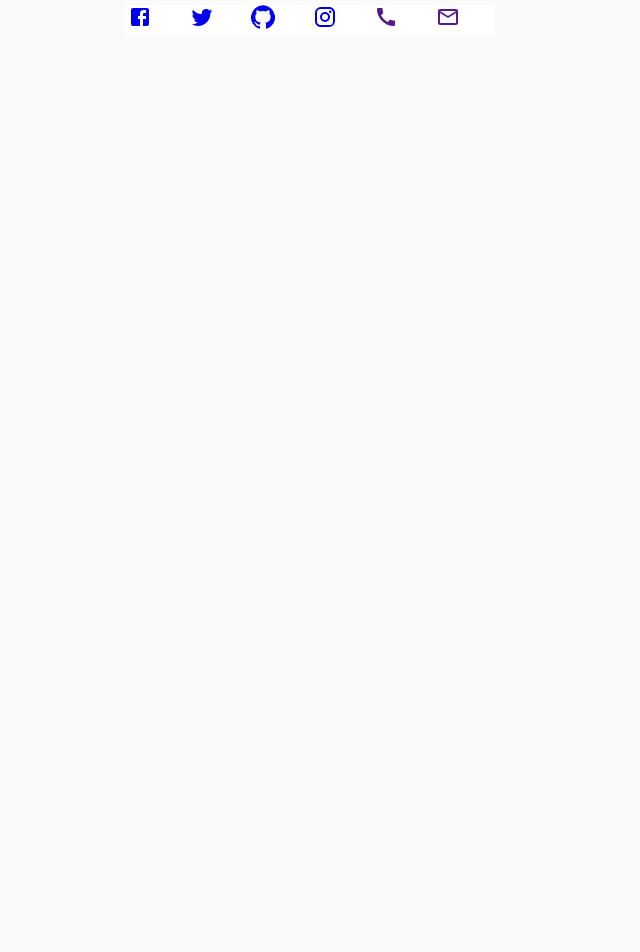
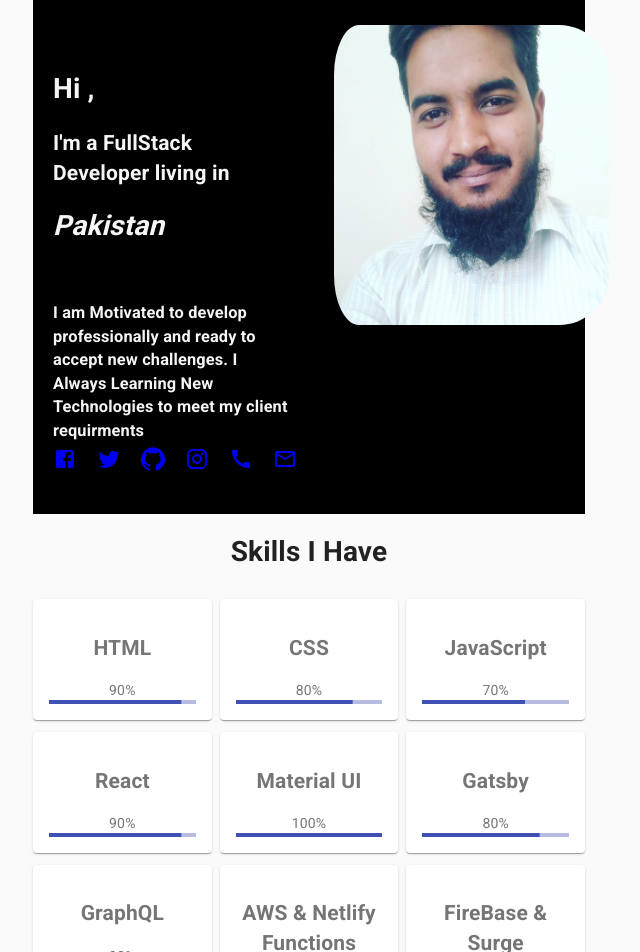
Before and after one commit to abdulwaqar844/Dev-Waqar, a React (Create React App) app: page / in a window 1280 px wide. Shown: the top 952 px of the page, without its empty margins (331-971 px from the left). Before the commit the page ends 800 px from the top, so only its background shows below. Built offline with nearby package versions, Linux system fonts and the light colour scheme.

Commit message:
header updated

```diff
--- a/src/App.js
+++ b/src/App.js
@@ -1,14 +1,16 @@
 import React from 'react';
 import CssBaseline from '@material-ui/core/CssBaseline';
-import Typography from '@material-ui/core/Typography';
 import Container from '@material-ui/core/Container';
-import Menu from './components/menu'
+import Header from './components/header'
+import Skills from './components/Skill'
+import './components/style.css'
 export default function App() {
   return (
     <React.Fragment>
       <CssBaseline />
-      <Container maxWidth="xl">
-      <Menu />
+      <Container maxWidth="sm">
+      <Header/>
+      <Skills/>
       </Container>
     </React.Fragment>
   );
--- /dev/null
+++ b/src/components/Skill.js
@@ -0,0 +1,102 @@
+import React from 'react';
+import { makeStyles } from '@material-ui/core/styles';
+import Paper from '@material-ui/core/Paper';
+import Grid from '@material-ui/core/Grid';
+import LinearProgress from '@material-ui/core/LinearProgress';
+
+import './style.css'
+const useStyles = makeStyles((theme) => ({
+  root: {
+    flexGrow: 1,
+    textAlign: 'center',
+  },
+  paper: {
+    padding: theme.spacing(2),
+    textAlign: 'center',
+    color: theme.palette.text.secondary,
+  },
+}));
+
+export default function SkillSet() {
+  const classes = useStyles();
+
+  return (
+    <div className={classes.root}>
+      <h1>Skills I Have</h1>
+      <Grid container className="skill-set" spacing={1}>
+        <Grid item xs={12} sm={4}>
+          <Paper className={classes.paper}>
+            <h2>HTML</h2>
+            <label>90%</label>
+            <LinearProgress variant="determinate" value={90} />
+          </Paper>
+        </Grid>
+        <Grid item xs={12} sm={4}>
+          <Paper className={classes.paper}>
+            <h2>CSS</h2>
+            <label>80%</label>
+            <LinearProgress variant="determinate" value={80} />
+          </Paper>
+        </Grid>
+        <Grid item xs={12} sm={4}>
+          <Paper className={classes.paper}>
+            <h2>JavaScript</h2>
+            <label>70%</label>
+            <LinearProgress variant="determinate" value={70} />
+
+          </Paper>
+        </Grid>
+      </Grid>
+      <Grid container className="skill-set" spacing={1}>
+        <Grid item xs={12} sm={4}>
+          <Paper className={classes.paper}>
+            <h2>React</h2>
+            <label>90%</label>
+            <LinearProgress variant="determinate" value={90} />
+          </Paper>
+        </Grid>
+        <Grid item xs={12} sm={4}>
+          <Paper className={classes.paper}>
+            <h2>Material UI</h2>
+            <label>100%</label>
+            <LinearProgress variant="determinate" value={100} />
+          </Paper>
+        </Grid>
+        <Grid item xs={12} sm={4}>
+          <Paper className={classes.paper}>
+            <h2>Gatsby</h2>
+            <label>80%</label>
+            <LinearProgress variant="determinate" value={80} />
+
+          </Paper>
+        </Grid>
+
+      </Grid>
+      <Grid container className="skill-set" spacing={1}>
+        <Grid item xs={12} sm={4}>
+          <Paper className={classes.paper}>
+            <h2>GraphQL</h2>
+            <label>90%</label>
+            <LinearProgress variant="determinate" value={90} />
+          </Paper>
+        </Grid>
+        <Grid item xs={12} sm={4}>
+          <Paper className={classes.paper}>
+            <h2>AWS & Netlify Functions</h2>
+            <label>100%</label>
+            <LinearProgress variant="determinate" value={100} />
+          </Paper>
+        </Grid>
+        <Grid item xs={12} sm={4}>
+          <Paper className={classes.paper}>
+            <h2>FireBase & Surge</h2>
+            <label>80%</label>
+            <LinearProgress variant="determinate" value={80} />
+
+          </Paper>
+        </Grid>
+
+      </Grid>
+    </div>
+  );
+}
--- /dev/null
+++ b/src/components/header.js
@@ -0,0 +1,51 @@
+import React from 'react';
+import { makeStyles } from '@material-ui/core/styles';
+import SocialIcon from './social-icon'
+import Grid from '@material-ui/core/Grid';
+import waqarimg from "./../images/waqar-dev.jpg"
+const useStyles = makeStyles((theme) => ({
+    root: {
+        flexGrow: 1,
+        background: "black",
+        paddingLeft: 0,
+        paddingRight: 0,
+    },
+    paper: {
+        padding: theme.spacing(0),
+        textAlign: 'center',
+        color: theme.palette.text.secondary,
+    },
+}));
+
+export default function FullWidthGrid() {
+    const classes = useStyles();
+
+    return (
+        <div className={classes.root}>
+            <Grid container spacing={0}>
+                <Grid item xs={12} sm={6}>
+                    <div className="about-item">
+
+                        <h1>Hi , </h1>
+                        <h2>I'm a FullStack Developer living in </h2>
+                        <h1>
+                            <strong> <i>Pakistan</i> </strong>
+                        </h1>
+                        <br />
+                        <h3>
+                            I am   Motivated to develop professionally and ready to accept new challenges.
+                            I Always Learning New Technologies to meet my client requirments
+
+<SocialIcon />
+                        </h3>
+                    </div>
+                </Grid>
+                <Grid item xs={12} sm={6}>
+                    <img className="profileimg" src={waqarimg} width="300px" height="300px" alt="Profile " />
+                </Grid>
+
+
+            </Grid>
+        </div>
+    );
+}
--- a/src/components/menu.css
+++ /dev/null
@@ -1,14 +0,0 @@
-.menu-items{
-    display: flex;
-justify-content: space-around;
-    align-items: flex-end;
-    margin-top: 5px;
-    background-color: rgb(255, 255, 255);
-    margin-right: 35%;
-    margin-left: 35%;
-
-}
-.menu-items a{
-    margin: 0px 30px 0px 0px;
-
-}
--- a/src/components/menu.js
+++ b/src/components/social-icon.js
@@ -5,7 +5,7 @@
 import InstagramIcon from '@material-ui/icons/Instagram';
 import CallIcon from '@material-ui/icons/Call';
 import MailOutlineIcon from '@material-ui/icons/MailOutline';
-import './menu.css'
+import './style.css'
 export default function menu() {
     return (
         <div className="menu-items">
@@ -13,8 +13,8 @@
             <a href="https://www.twitter.com/abdulwaqar844">{<TwitterIcon/>}</a>
             <a href="https://www.GitHub.com/abdulwaqar844">{<GitHubIcon/>}</a>
             <a href="https://www.instaGram.com/abdulwaqar844">{<InstagramIcon/>}</a>
-            <a href="">{<CallIcon/>}</a>
-            <a href="">{<MailOutlineIcon/>}</a>
+            <a href="+923054051834">{<CallIcon/>}</a>
+            <a href="mailto:abdulwaqar844@gmail.com">{<MailOutlineIcon/>}</a>
 
 
         </div>
--- /dev/null
+++ b/src/components/style.css
@@ -0,0 +1,31 @@
+html{
+    background-color: rgb(255, 255, 255);
+
+}
+
+.menu-items{
+    display: flex;
+    margin-top: 5px;
+    margin-bottom: 8px;
+
+}
+.menu-items a{
+    margin: 0px 20px 0px 0px;
+
+}
+.about-item{
+    margin-top: 30px;
+    padding: 20px;
+    color: whitesmoke;
+}
+.profileimg{
+    margin-top: 25px;
+border-radius: 50px;
+
+padding-left: 25px;
+padding-right: 0px;
+}
+.skill-set{
+    padding-top: 8px;
+    color: rgb(216, 75, 53);
+}
```
Also changed, not shown: src/components/Projects.js (added, +35 -0 lines), src/images/waqar-dev.jpg (added).
